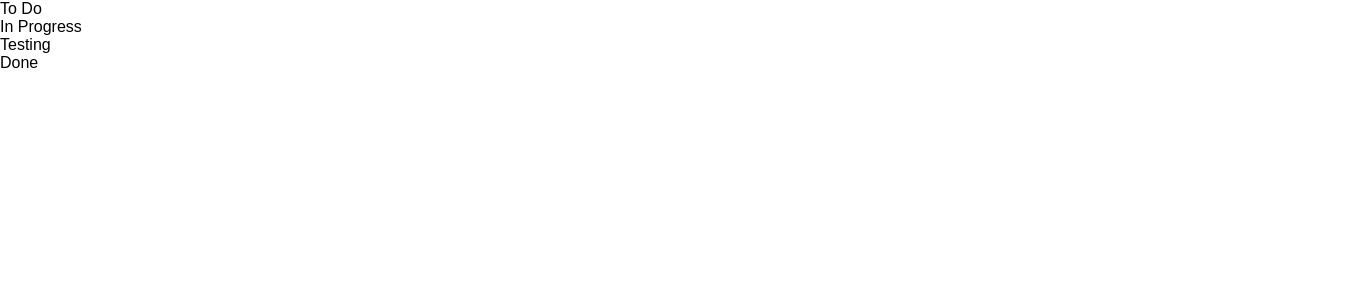
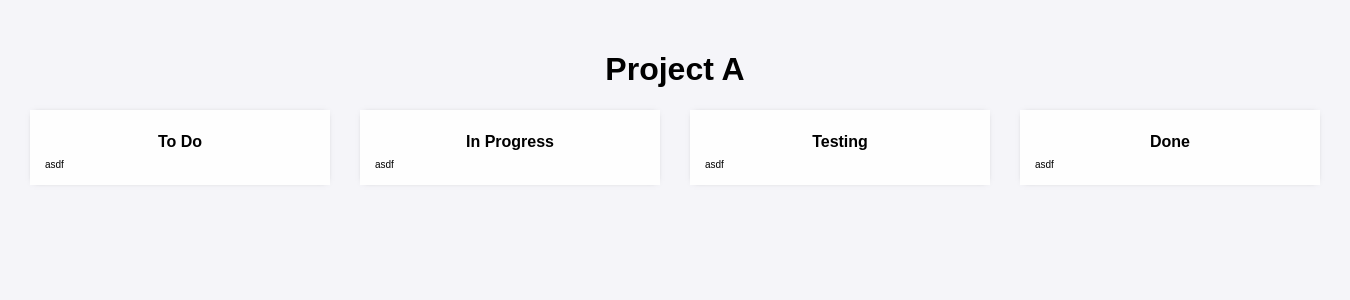
Before and after one commit to jadenj13/kanban-board, a React (Create React App) app: page / in a window 1280 px wide. Shown: the top 300 px of the page, 1350 px wide, since content can reach past the window. Built offline with nearby package versions, Linux system fonts and the light colour scheme.

Commit message:
uses css custom properties and adds styling

```diff
--- a/src/components/app/App.css
+++ b/src/components/app/App.css
@@ -0,0 +1,6 @@
+.app {
+  min-width: 100vw;
+  width: fit-content;
+  min-height: 100vh;
+  background-color: var(--off-white);
+}
--- a/src/components/app/App.js
+++ b/src/components/app/App.js
@@ -4,11 +4,12 @@ import './App.css';
 
 const App = () => {
   const [swimLanes] = useState(['To Do', 'In Progress', 'Testing', 'Done']);
+  const [title] = useState('Project A');
 
   return (
-    <>
-      <Board swimLanes={swimLanes} />
-    </>
+    <div className="app">
+      <Board swimLanes={swimLanes} title={title} />
+    </div>
   );
 };
 
--- a/src/components/board/Board.css
+++ b/src/components/board/Board.css
@@ -0,0 +1,15 @@
+.board {
+  height: 100%;
+  padding: var(--lg-pd);
+}
+
+.board--title {
+  text-align: center;
+  font-size: 3.2rem;
+}
+
+.board--content {
+  display: grid;
+  grid-template-columns: repeat(4, minmax(300px, 1fr));
+  grid-gap: var(--lg-pd);
+}
--- a/src/components/board/Board.js
+++ b/src/components/board/Board.js
@@ -3,16 +3,20 @@ import PropTypes from 'prop-types';
 import SwimLane from '../swim-lane/SwimLane';
 import './Board.css';
 
-const Board = ({ swimLanes }) => (
-  <div>
-    {swimLanes.map(swimLane => (
-      <SwimLane heading={swimLane} />
-    ))}
+const Board = ({ swimLanes, title }) => (
+  <div className="board">
+    <h1 className="board--title">{title}</h1>
+    <div className="board--content">
+      {swimLanes.map(swimLane => (
+        <SwimLane heading={swimLane} key={swimLane} />
+      ))}
+    </div>
   </div>
 );
 
 Board.propTypes = {
   swimLanes: PropTypes.arrayOf(PropTypes.string).isRequired,
+  title: PropTypes.string.isRequired,
 };
 
 export default Board;
--- a/src/components/swim-lane/SwimLane.css
+++ b/src/components/swim-lane/SwimLane.css
@@ -0,0 +1,11 @@
+.lane {
+  background-color: var(--white);
+  padding: var(--md-pd);
+  box-shadow: 0 0 6px -4px #777;
+}
+
+.lane--heading {
+  font-size: 1.6rem;
+  margin: 0.8rem 0;
+  text-align: center;
+}
--- a/src/components/swim-lane/SwimLane.js
+++ b/src/components/swim-lane/SwimLane.js
@@ -2,7 +2,14 @@ import React from 'react';
 import PropTypes from 'prop-types';
 import './SwimLane.css';
 
-const SwimLane = ({ heading }) => <div>{heading}</div>;
+const SwimLane = ({ heading }) => {
+  return (
+    <div className="lane">
+      <h4 className="lane--heading">{heading}</h4>
+      <div className="lane--content">asdf</div>
+    </div>
+  );
+};
 
 SwimLane.propTypes = {
   heading: PropTypes.string.isRequired,
--- a/src/index.css
+++ b/src/index.css
@@ -1,4 +1,13 @@
 @import-normalize;
+
+:root {
+  font-size: 10px;
+
+  --off-white: #f5f5f9;
+  --white: #fefefe;
+  --lg-pd: 3rem;
+  --md-pd: 1.5rem;
+}
 
 body {
   margin: 0;
```
Also changed, not shown: 1 other file (tests, documents, lock files or other folders).
